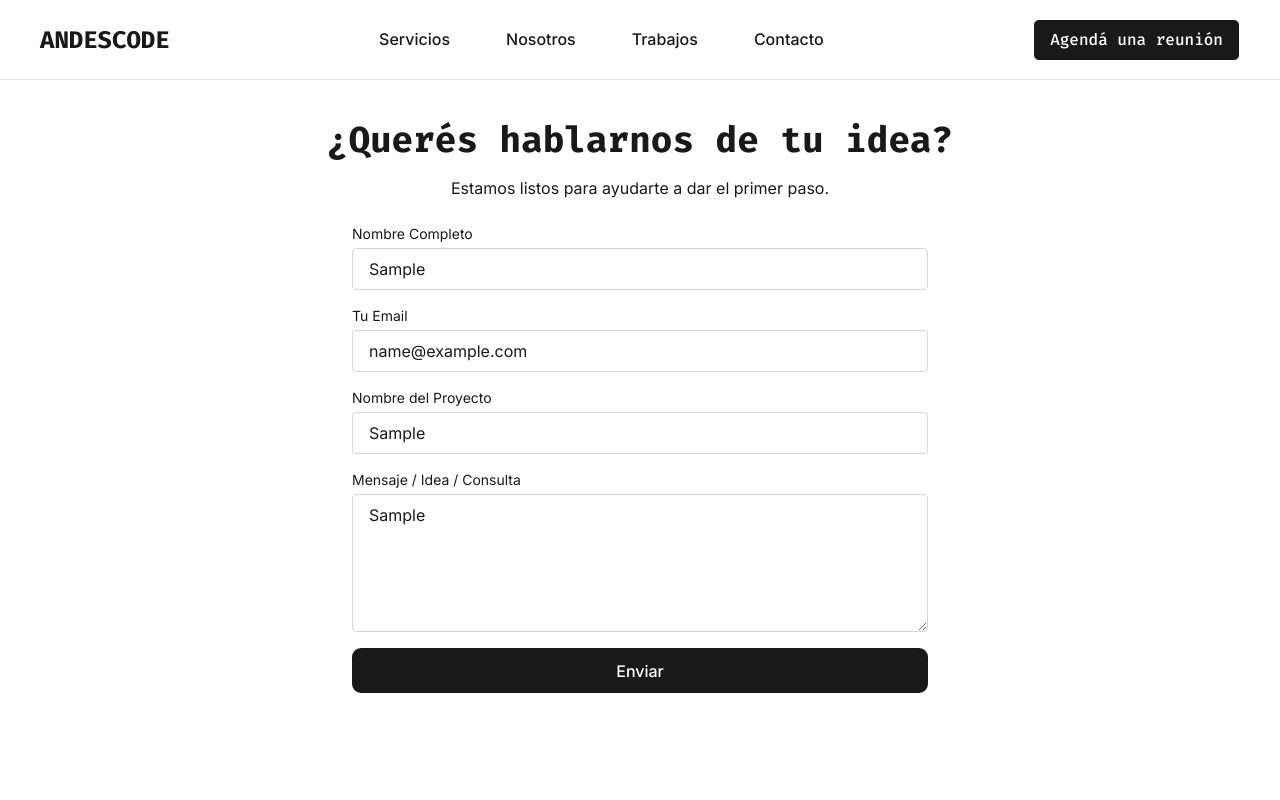
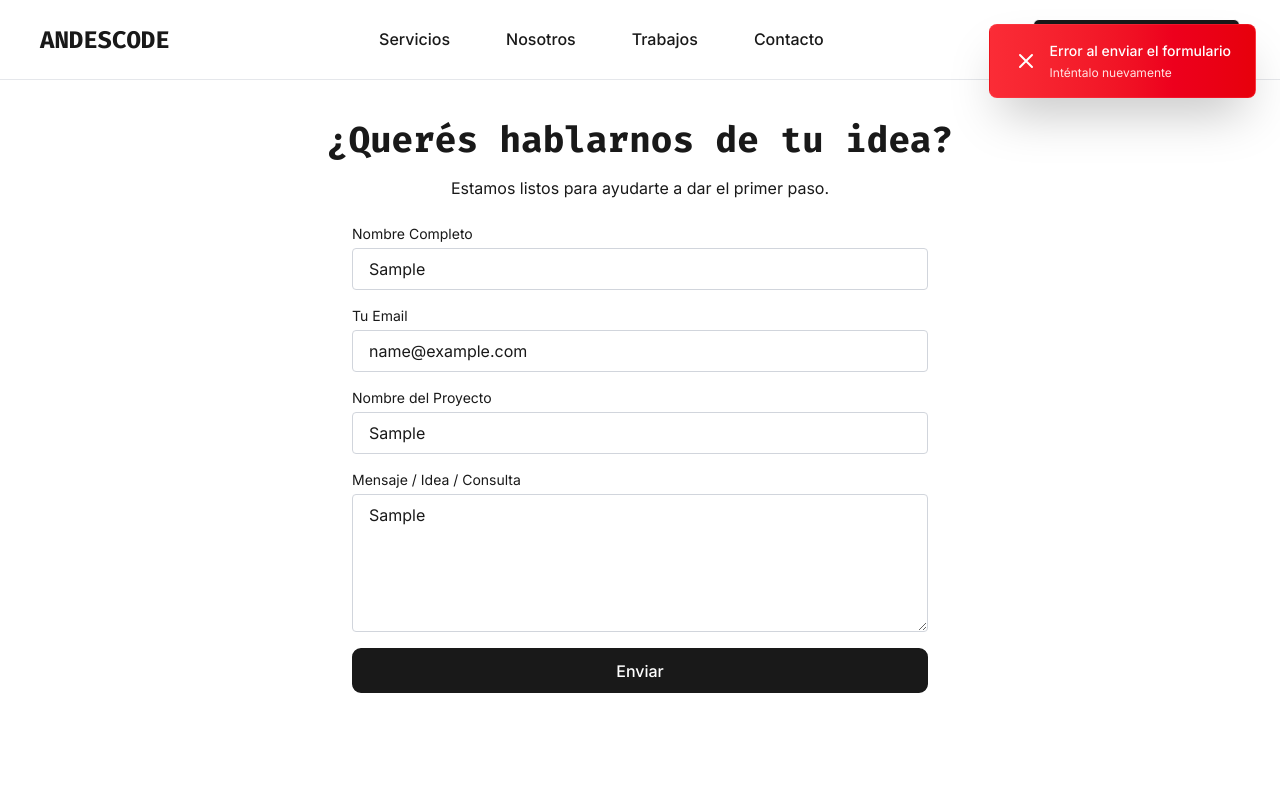
Before and after one commit to LataroCaballero/AndesCode, a React (Vite) app: page /contacto in a window 1280 px wide. Both pictures are taken after typing "Sample", "name@example.com", "Sample", "Sample" into the empty fields and a click on the button "Enviar". Shown: the top 800 px of the page. Built offline with nearby package versions, Linux system fonts and the light colour scheme.

Commit message:
Form improved

```diff
--- a/src/sections/ContactForm.tsx
+++ b/src/sections/ContactForm.tsx
@@ -2,6 +2,7 @@ import { useState, useEffect } from 'react';
 
 export default function ContactForm () {
     const [success, setSuccess] = useState(false);
+    const [error, setError] = useState(false);
 
     useEffect(() => {
         if (success) {
@@ -10,11 +11,19 @@ export default function ContactForm () {
         }
     }, [success]);
 
+    useEffect(() => {
+        if (error) {
+          const timer = setTimeout(() => setError(false), 4000);
+          return () => clearTimeout(timer);
+        }
+    }, [error]);
+
     const handleSubmit = async (e: React.FormEvent) => {
         e.preventDefault();
         const form = e.target as HTMLFormElement;
         const data = new FormData(form);
 
+        try {
             const response = await fetch('https://formspree.io/f/xldnyqdq', {
                 method: 'POST',
                 body: data,
@@ -26,17 +35,54 @@ export default function ContactForm () {
             if (response.ok) {
                 setSuccess(true);
                 form.reset();
+            } else {
+                setError(true);
+            }
+        } catch (error) {
+            setError(true);
         }
     };
+
     return (
         <div className="relative">
+            {/* Mensaje de éxito */}
             {success && (
-                <div className="fixed inset-0 flex items-center justify-center z-50">
-                    <div className="bg-accent text-ink fira-code-medium text-lg px-4 py-2 rounded shadow">
-                    ¡Formulario enviado con éxito!
+                <div className="fixed top-6 right-6 z-50 animate-in slide-in-from-top-2 duration-500">
+                    <div className="bg-gradient-to-r from-green-500 to-green-600 text-white px-6 py-4 rounded-lg shadow-2xl border border-green-400/20 backdrop-blur-sm">
+                        <div className="flex items-center gap-3">
+                            <div className="flex-shrink-0">
+                                <svg className="w-6 h-6" fill="none" stroke="currentColor" viewBox="0 0 24 24">
+                                    <path strokeLinecap="round" strokeLinejoin="round" strokeWidth={2} d="M5 13l4 4L19 7" />
+                                </svg>
+                            </div>
+                            <div>
+                                <p className="font-medium text-sm">¡Formulario enviado con éxito!</p>
+                                <p className="text-green-100 text-xs mt-1">Te contactaremos pronto</p>
+                            </div>
+                        </div>
                     </div>
                 </div>
             )}
+
+            {/* Mensaje de error */}
+            {error && (
+                <div className="fixed top-6 right-6 z-50 animate-in slide-in-from-top-2 duration-500">
+                    <div className="bg-gradient-to-r from-red-500 to-red-600 text-white px-6 py-4 rounded-lg shadow-2xl border border-red-400/20 backdrop-blur-sm">
+                        <div className="flex items-center gap-3">
+                            <div className="flex-shrink-0">
+                                <svg className="w-6 h-6" fill="none" stroke="currentColor" viewBox="0 0 24 24">
+                                    <path strokeLinecap="round" strokeLinejoin="round" strokeWidth={2} d="M6 18L18 6M6 6l12 12" />
+                                </svg>
+                            </div>
+                            <div>
+                                <p className="font-medium text-sm">Error al enviar el formulario</p>
+                                <p className="text-red-100 text-xs mt-1">Inténtalo nuevamente</p>
+                            </div>
+                        </div>
+                    </div>
+                </div>
+            )}
+
         <section className="pt-30 py-20 px-4 min-h-screen">
             <h2 className="text-center fira-code-bold text-3xl md:text-4xl mb-4">
                 ¿Querés hablarnos de tu idea?
```
Lines whose indentation alone changed are shown as unchanged.
